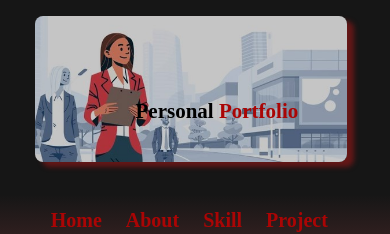
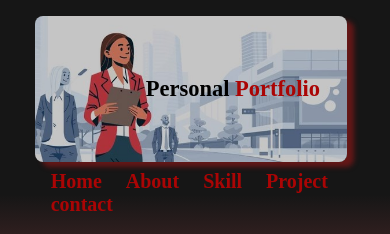
Before and after one commit to DeviRamar/portfolio, a plain HTML site: page index.html in a window 390 px wide. Shown: the top 234 px of the page. Drawn offline with Linux system fonts and the light colour scheme.

Commit message:
heading changes

```diff
--- a/style.css
+++ b/style.css
@@ -97,15 +97,15 @@
       flex-direction: column;
     }
     .heading{
-      font-size:14px;
-      margin-left: 25%;
-      margin-top: -8%;
+      font-size:15px;
+      margin-left: 28%;
+      margin-top: -15%;
     }.img{
       margin-bottom: 100%;
     }
     .nav{
       padding: 0;
-      margin-top:25%;
+      margin-top:20%;
     }
     .nav ul li{
       padding-left: 0;
```
